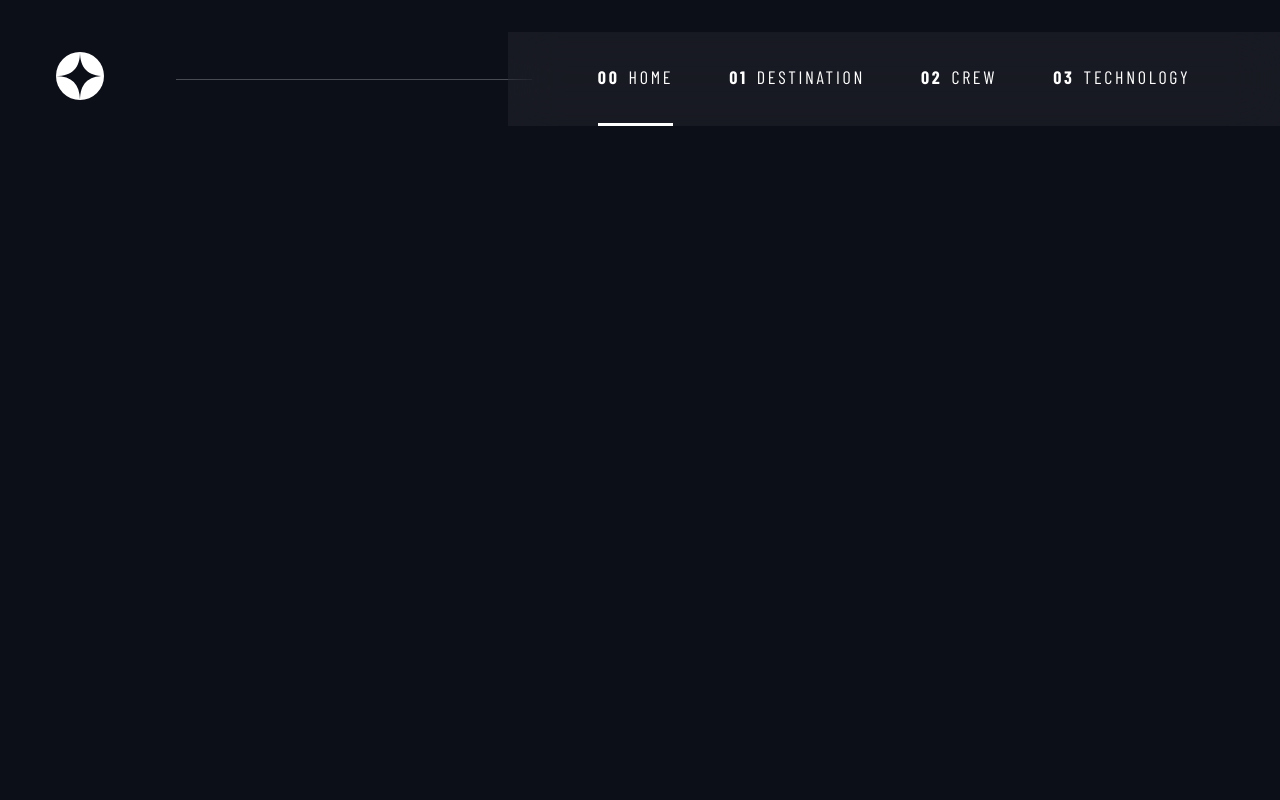
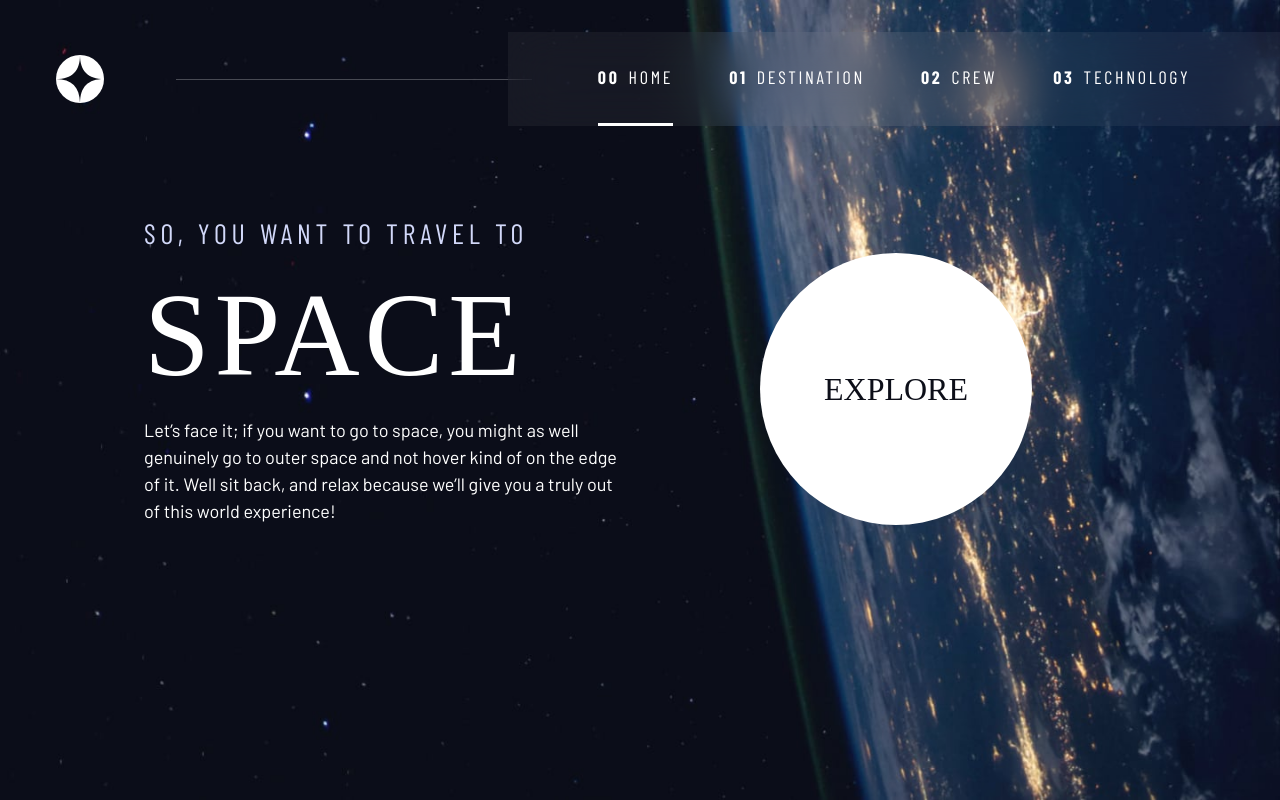
Before and after one commit to s31w4n/space-tourism, a React (Create React App) app: page / in a window 1280 px wide. Built offline with nearby package versions, Linux system fonts and the light colour scheme; a web font is replaced by a local one.

Commit message:
most of the Navbar and Homepage finished

```diff
--- a/src/App.css
+++ b/src/App.css
@@ -1,4 +1,6 @@
-/* Custom properties */
+/* ------------------- */
+/* Custom properties   */
+/* ------------------- */
 
 :root {
   /* colors */
@@ -43,7 +45,12 @@
   }
 }
 
-/* Reset */
+/* ------------------- */
+/* Reset               */
+/* ------------------- */
+
+/* https://piccalil.li/blog/a-modern-css-reset/ */
+
 /* Box sizing */
 *,
 *::before,
@@ -82,18 +89,18 @@ body {
   background-color: hsl(var(--clr-dark));
   line-height: 1.5;
   min-height: 100vh;
-  display: grid;
-  grid-template-rows: min-content 1fr;
-
   overflow-x: hidden;
+  background-size: cover;
+  background-position: bottom center;
 }
 
+
 /* make images easier to work with */
-img,
+/* img,
 picutre {
   max-width: 100%;
   display: block;
-}
+} */
 
 /* make form elements easier to work with */
 input,
@@ -101,6 +108,18 @@ button,
 textarea,
 select {
   font: inherit;
+}
+
+/* remove animations for people who've turned them off */
+@media (prefers-reduced-motion: reduce) {
+  *,
+  *::before,
+  *::after {
+    animation-duration: 0.01ms !important;
+    animation-iteration-count: 1 !important;
+    transition-duration: 0.01ms !important;
+    scroll-behavior: auto !important;
+  }
 }
 
 /* ------------------- */
@@ -147,6 +166,21 @@ select {
   clip: rect(0, 0, 0, 0);
   white-space: nowrap; /* added line */
   border: 0;
+}
+
+.skip-to-content {
+  position: absolute;
+  z-index: 9999;
+  background: hsl(var(--clr-white));
+  color: hsl(var(--clr-dark));
+  padding: 0.5em 1em;
+  margin-inline: auto;
+  transform: translateY(-100%);
+  transition: transform 250ms ease-in;
+}
+
+.skip-to-content:focus {
+  transform: translateY(0);
 }
 
 /* colors */
--- a/src/App.js
+++ b/src/App.js
@@ -12,7 +12,7 @@ function App() {
     <Router>
       <Navbar />
       <Routes>
-        <Route path="/space-tourism" element={<Homepage />} />
+        <Route path="/" element={<Homepage />} />
         <Route path="/destination" element={<Destination />} />
         <Route path="/crew" element={<Crew />} />
         <Route path="/technology" element={<Technology />} />
--- a/src/components/Homepage.jsx
+++ b/src/components/Homepage.jsx
@@ -1,6 +1,42 @@
 import React from "react";
+import { Link } from "react-router-dom";
+import "../style/Homepage.css";
 
 function Homepage() {
-  return <div>Homepage</div>;
+  document.body.classList.add("home");
+  return (
+    <main id="main" className="grid-container grid-container--home">
+      <div className="flow">
+        <h1
+          className="text-accent fs-500 ff-sans-cond uppercase letter-spacing-1"
+          style={{ whiteSpace: "nowrap" }}
+        >
+          So, you want to travel to
+          <span
+            className="d-block fs-900 ff-serif text-white"
+            style={{ marginTop: "1rem" }}
+          >
+            Space
+          </span>
+        </h1>
+
+        <p>
+          Let’s face it; if you want to go to space, you might as well genuinely
+          go to outer space and not hover kind of on the edge of it. Well sit
+          back, and relax because we’ll give you a truly out of this world
+          experience!
+        </p>
+      </div>
+      <div className="explore">
+        <Link
+          to="/destination"
+          className="large-button uppercase ff-serif text-dark bg-white"
+        >
+          Explore
+        </Link>
+      </div>
+    </main>
+  );
 }
+
 export default Homepage;
--- a/src/components/Navbar.jsx
+++ b/src/components/Navbar.jsx
@@ -1,14 +1,14 @@
 import React from "react";
 import { Link } from "react-router-dom";
-import { Logo } from "../icons";
+import logo from "../assets/shared/logo.svg";
 import "../style/Navbar.css";
 
 function Navbar() {
   return (
     <header className="primary-header flex">
-      <div className="logo">
-        <Logo />
-      </div>
+        <Link to="/" className="logo">
+          <img src={logo} alt="space tourism logo" />
+        </Link>
       <button className="mobile-nav-toggle" aria-controls="primary-navigation">
         <span className="sr-only">Menu</span>
       </button>
--- a/src/index.css
+++ /dev/null
@@ -1,13 +0,0 @@
-body {
-  margin: 0;
-  font-family: -apple-system, BlinkMacSystemFont, 'Segoe UI', 'Roboto', 'Oxygen',
-    'Ubuntu', 'Cantarell', 'Fira Sans', 'Droid Sans', 'Helvetica Neue',
-    sans-serif;
-  -webkit-font-smoothing: antialiased;
-  -moz-osx-font-smoothing: grayscale;
-}
-
-code {
-  font-family: source-code-pro, Menlo, Monaco, Consolas, 'Courier New',
-    monospace;
-}
--- a/src/index.js
+++ b/src/index.js
@@ -1,6 +1,5 @@
 import React from "react";
 import ReactDOM from "react-dom/client";
-import "./index.css";
 import App from "./App";
 
 const root = ReactDOM.createRoot(document.getElementById("root"));
--- /dev/null
+++ b/src/style/Homepage.css
@@ -0,0 +1,85 @@
+.grid-container {
+  text-align: center;
+  display: grid;
+  place-items: center;
+  padding: 3.4rem 1rem 4rem 1rem;
+}
+
+.grid-container p:not([class]) {
+  max-width: 50ch;
+}
+
+.grid-container--home {
+  align-items: end;
+}
+
+.large-button {
+  font-size: 2rem;
+  position: relative;
+  z-index: 1;
+  display: inline-grid;
+  place-items: center;
+  padding: 0 2em;
+  border-radius: 50%;
+  aspect-ratio: 1;
+  text-decoration: none;
+}
+
+.large-button::after {
+  content: "";
+  position: absolute;
+  z-index: -1;
+  width: 100%;
+  height: 100%;
+  background: hsl(var(--clr-white) / 0.1);
+  border-radius: 50%;
+  opacity: 0;
+  transition: opacity 500ms linear, transform 750ms ease-in-out;
+}
+
+.large-button:hover::after,
+.large-button:focus::after {
+  opacity: 1;
+  transform: scale(1.5);
+}
+
+@media (min-width: 48em) {
+  .grid-container {
+    text-align: left;
+    column-gap: var(--container-gap, 2rem);
+    grid-template-columns: minmax(1rem, 1fr) repeat(2, minmax(0, 30rem)) minmax(
+        1rem,
+        1fr
+      );
+  }
+  .grid-container--home > *:first-child {
+    grid-column: 2;
+  }
+
+  .grid-container--home > *:last-child {
+    grid-column: 3;
+  }
+}
+
+@media (max-width: 48em) {
+  .explore {
+    margin-top: 4rem;
+  }
+}
+
+.home {
+  background-image: url(../assets/home/background-home-mobile.jpg);
+}
+
+@media (min-width: 35rem) {
+  .home {
+    background-position: center center;
+    background-image: url(../assets/home/background-home-tablet.jpg);
+  }
+}
+
+@media (min-width: 45rem) {
+  .home {
+    background-image: url(../assets/home/background-home-desktop.jpg);
+  }
+}
--- a/src/style/Navbar.css
+++ b/src/style/Navbar.css
@@ -1,5 +1,6 @@
 .logo {
   margin: 1.5rem clamp(1.5rem, 5vw, 3.5rem);
+  height: 48px;
 }
 
 .primary-header {
@@ -128,3 +129,24 @@
   color: hsl(var(--clr-white) / 1);
   border-color: hsl(var(--clr-white) / 1);
 }
+
+.tab-list {
+  --gap: 2rem;
+}
+
+.dot-indicators > * {
+  cursor: pointer;
+  border: 0;
+  border-radius: 50%;
+  padding: 0.5em;
+  background-color: hsl(var(--clr-white) / 0.25);
+}
+
+.dot-indicators > *:hover,
+.dot-indicators > *:focus {
+  background-color: hsl(var(--clr-white) / 0.5);
+}
+
+.dot-indicators > [aria-selected="true"] {
+  background-color: hsl(var(--clr-white) / 1);
+}
```
Also changed, not shown: public/manifest.json.
